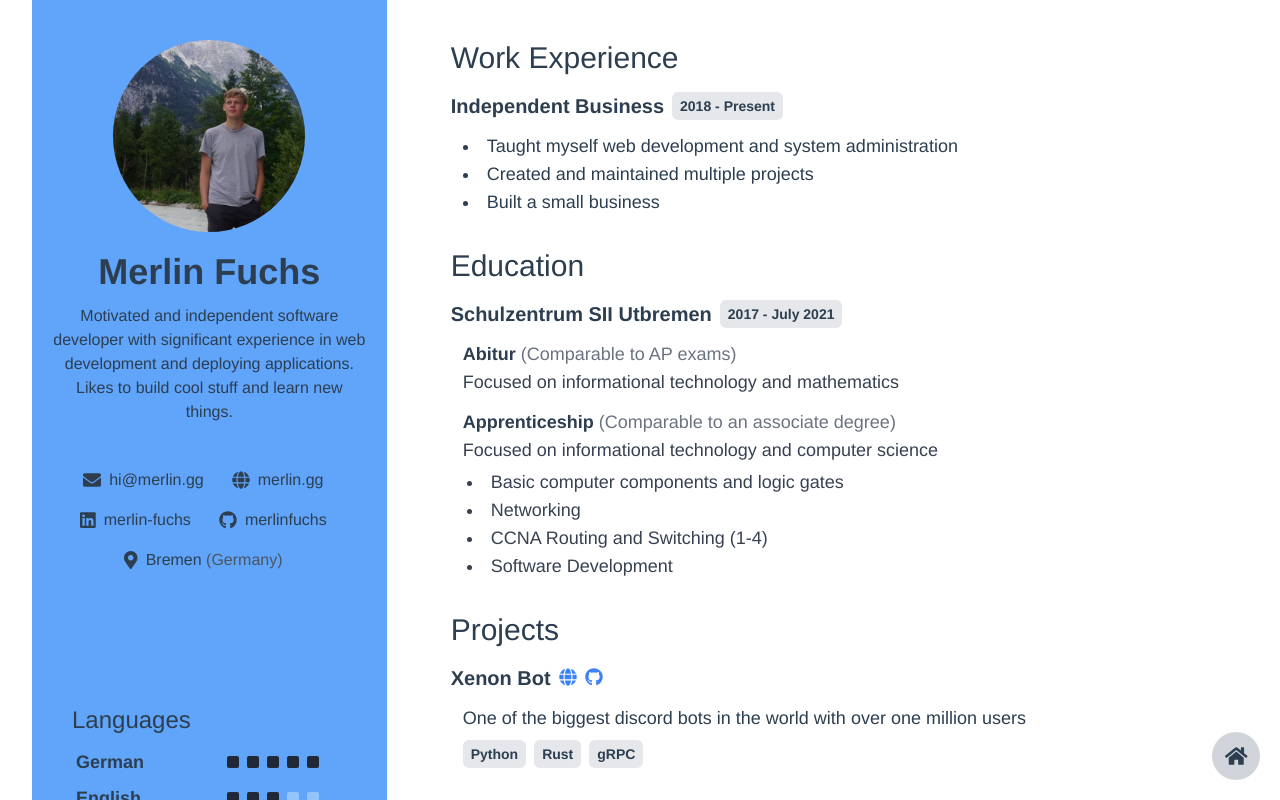
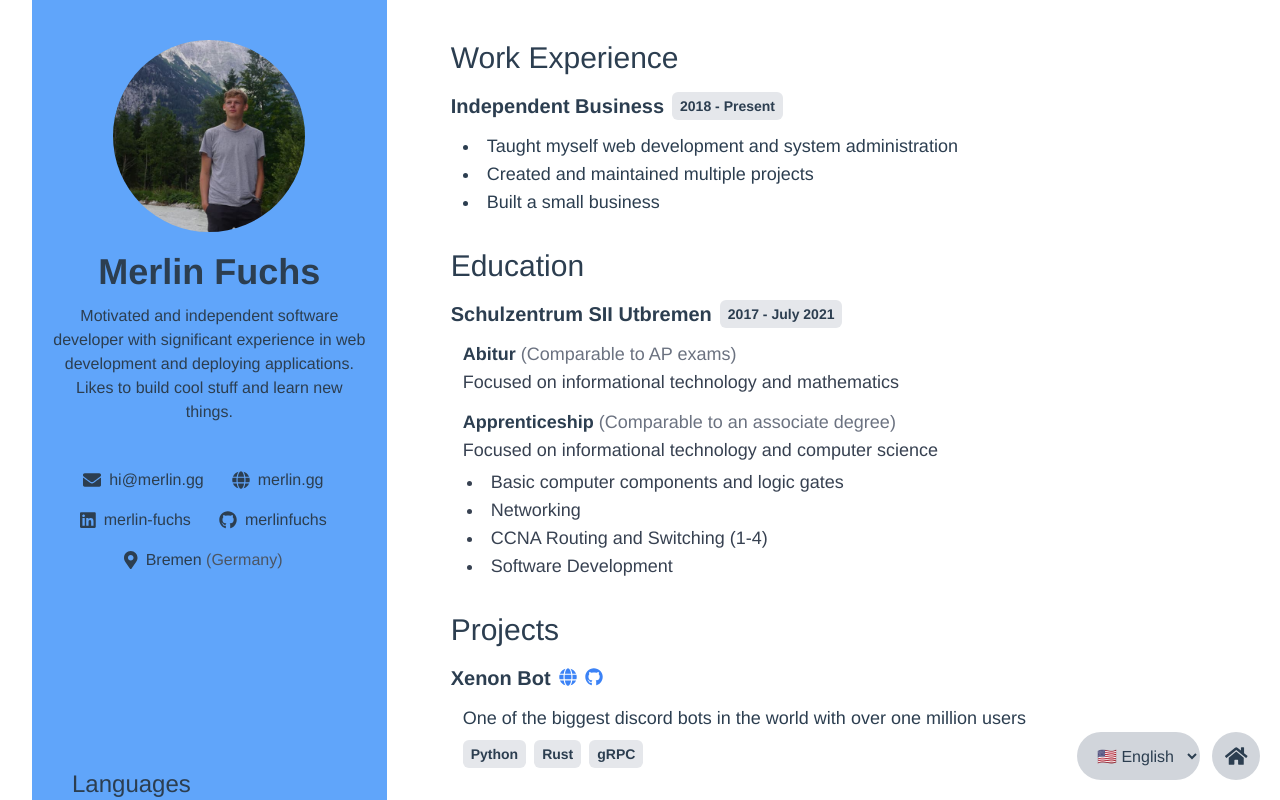
Before and after one commit to merlinfuchs/merlinfuchs, a Vue app in the folder app/: page /resume in a window 1280 px wide. Shown: the top 800 px of the page. Built offline with nearby package versions, Linux system fonts and the light colour scheme.

Commit message:
add localization

```diff
--- a/app/package.json
+++ b/app/package.json
@@ -5,7 +5,8 @@
   "scripts": {
     "serve": "vue-cli-service serve",
     "build": "vue-cli-service build",
-    "lint": "vue-cli-service lint"
+    "lint": "vue-cli-service lint",
+    "i18n:report": "vue-cli-service i18n:report --src \"./src/**/*.?(js|vue)\" --locales \"./src/locales/**/*.json\""
   },
   "dependencies": {
     "@fortawesome/fontawesome-svg-core": "^1.2.36",
@@ -15,9 +16,11 @@
     "@fortawesome/vue-fontawesome": "^2.0.2",
     "core-js": "^3.6.5",
     "vue": "^2.6.11",
+    "vue-i18n": "^8.25.0",
     "vue-router": "^3.5.2"
   },
   "devDependencies": {
+    "@intlify/vue-i18n-loader": "^1.1.0",
     "@vue/cli-plugin-babel": "~4.5.0",
     "@vue/cli-plugin-eslint": "~4.5.0",
     "@vue/cli-service": "~4.5.0",
@@ -27,6 +30,7 @@
     "eslint-plugin-vue": "^6.2.2",
     "postcss": "^7.0.36",
     "tailwindcss": "npm:@tailwindcss/postcss7-compat@^2.2.7",
+    "vue-cli-plugin-i18n": "~2.1.3",
     "vue-template-compiler": "^2.6.11"
   }
 }
--- /dev/null
+++ b/app/src/i18n.js
@@ -0,0 +1,23 @@
+import Vue from 'vue'
+import VueI18n from 'vue-i18n'
+
+Vue.use(VueI18n)
+
+function loadLocaleMessages () {
+  const locales = require.context('./locales', true, /[A-Za-z0-9-_,\s]+\.json$/i)
+  const messages = {}
+  locales.keys().forEach(key => {
+    const matched = key.match(/([A-Za-z0-9-_]+)\./i)
+    if (matched && matched.length > 1) {
+      const locale = matched[1]
+      messages[locale] = locales(key)
+    }
+  })
+  return messages
+}
+
+export default new VueI18n({
+  locale: process.env.VUE_APP_I18N_LOCALE || 'en',
+  fallbackLocale: process.env.VUE_APP_I18N_FALLBACK_LOCALE || 'en',
+  messages: loadLocaleMessages()
+})
--- /dev/null
+++ b/app/src/locales/de.json
@@ -0,0 +1,69 @@
+{
+  "resume": {
+    "profile": "Motivierter und unabhängiger Softwareentwickler mit Erfahrung im Bereich der Webentwicklung und Systemadministration. Mag es Ideen umzusetzen und neues zu lernen.",
+    "skills": {
+      "title": "Technische Skills"
+    },
+    "experience": {
+      "title": "Berufserfahrung",
+      "independent": {
+        "name": "Einzelunternehmen",
+        "period": "2018 - Heute",
+        "1": "Webentwicklung und Systemadministration selber beigebracht",
+        "2": "Mehrere Projekte umgesetzt und längerfristig verwaltet",
+        "3": "Ein kleines Unternehmen aufgebaut"
+      }
+    },
+    "education": {
+      "title": "Bildung",
+      "szut": {
+        "period": "2017 - Juli 2021",
+        "abitur": {
+          "name": "Abitur",
+          "compare": "",
+          "description": "Mit Fokus auf Informationstechnik und Mathematik"
+        },
+        "apprenticeship": {
+          "name": "Ausbildung",
+          "compare": "(Informationstechnischer Assistent)",
+          "description": "Mit Fokus auf Informationstechnik und Informatik",
+          "1": "Grumdlegender Aufbau von Computern und Logikgatter",
+          "2": "Netzwerktechnik",
+          "3": "CCNA Routing and Switching (1-4)",
+          "4": "Softwareentwicklung"
+        }
+      }
+    },
+    "projects": {
+      "title": "Projekte",
+      "xenon": {
+        "description": "Einer der größten Discord Bots der Welt mit über einer Millionen Nutzern"
+      },
+      "templates": {
+        "description": "Eine der größten Listen von öffentlichen Discord Server Templates"
+      },
+      "kite": {
+        "description": "A no-code platform for discord bots that allows its users to create their own bots"
+      },
+      "discord_club": {
+        "description": "Ein Tool, welches es tausenden von monatlichen Nutzern ermöglicht, angepasste Nachrichten für ihren Discord Server zu erstellen"
+      }
+    }
+  },
+  "languages": {
+    "title": "Sprachen",
+
+    "en": "Englisch",
+    "de": "Deutsch",
+    "es": "Spanisch",
+
+    "levels": {
+      "beginner": "Anfänger",
+      "intermediate": "Fortgeschritten",
+      "native": "Muttersprache"
+    }
+  },
+  "countries": {
+    "germany": "Deutschland"
+  }
+}
--- /dev/null
+++ b/app/src/locales/en.json
@@ -0,0 +1,69 @@
+{
+  "resume": {
+    "profile": "Motivated and independent software developer with significant experience in web development and deploying applications. Likes to build cool stuff and learn new things.",
+    "skills": {
+      "title": "Technical Skills"
+    },
+    "experience": {
+      "title": "Work Experience",
+      "independent": {
+        "name": "Independent Business",
+        "period": "2018 - Present",
+        "1": "Taught myself web development and system administration",
+        "2": "Created and maintained multiple projects",
+        "3": "Built a small business"
+      }
+    },
+    "education": {
+      "title": "Education",
+      "szut": {
+        "period": "2017 - July 2021",
+        "abitur": {
+          "name": "Abitur",
+          "compare": "(Comparable to AP exams)",
+          "description": "Focused on informational technology and mathematics"
+        },
+        "apprenticeship": {
+          "name": "Apprenticeship",
+          "compare": "(Comparable to an associate degree)",
+          "description": "Focused on informational technology and computer science",
+          "1": "Basic computer components and logic gates",
+          "2": "Networking",
+          "3": "CCNA Routing and Switching (1-4)",
+          "4": "Software Development"
+        }
+      }
+    },
+    "projects": {
+      "title": "Projects",
+      "xenon": {
+        "description": "One of the biggest discord bots in the world with over one million users"
+      },
+      "templates": {
+        "description": "One of the biggest community driven collection of discord server templates"
+      },
+      "kite": {
+        "description": "A no-code platform for discord bots that allows its users to create their own bots"
+      },
+      "discord_club": {
+        "description": "A tool that allows thousands of users to create custom messages for their discord server"
+      }
+    }
+  },
+  "languages": {
+    "title": "Languages",
+
+    "en": "English",
+    "de": "German",
+    "es": "Spanish",
+
+    "levels": {
+      "beginner": "Beginner",
+      "intermediate": "Intermediate",
+      "native": "Native"
+    }
+  },
+  "countries": {
+    "germany": "Germany"
+  }
+}
--- a/app/src/main.js
+++ b/app/src/main.js
@@ -9,6 +9,7 @@ import {faSquare} from "@fortawesome/free-regular-svg-icons";
 import {faDiscord, faTwitter, faInstagram, faLinkedin, faGithub} from "@fortawesome/free-brands-svg-icons";
 import VueRouter from 'vue-router'
 import router from "./router";
+import i18n from './i18n'
 
 library.add(faDiscord)
 library.add(faTwitter)
@@ -31,5 +32,6 @@ Vue.use(VueRouter)
 
 new Vue({
     render: h => h(App),
+    i18n,
     router
 }).$mount('#app')
--- a/app/src/views/Resume.vue
+++ b/app/src/views/Resume.vue
@@ -6,10 +6,7 @@
                     <div class="flex-auto text-center">
                         <img src="@/assets/me.jpg" alt="" class="w-48 rounded-full mx-auto mb-5">
                         <h1 class="text-4xl font-bold mb-3">Merlin Fuchs</h1>
-                        <div>
-                            Motivated and independent software developer with significant experience in web development
-                            and deploying applications. Likes to build cool stuff and learn new things.
-                        </div>
+                        <div>{{$t('resume.profile')}}</div>
 
                         <div class="flex flex-wrap mt-10 mb-20 justify-center">
                             <a class="px-2 py-1 hover:bg-blue-300 rounded-md transition-all transition-75 flex items-center mr-3 mb-2"
@@ -35,16 +32,16 @@
                             </a>
                             <div class="px-2 py-1 flex items-center mr-3 mb-2">
                                 <font-awesome-icon :icon="['fas', 'map-marker-alt']" class="text-lg mr-2"/>
-                                <div>Bremen <span class="text-gray-600">(Germany)</span></div>
+                                <div>Bremen <span class="text-gray-600">({{$t('countries.germany')}})</span></div>
                             </div>
                         </div>
                     </div>
                     <div class="flex-initial text-lg ml-5">
                         <div class="mb-10">
-                            <h3 class="text-2xl mb-3">Languages</h3>
+                            <h3 class="text-2xl mb-3">{{$t('languages.title')}}</h3>
                             <div class="mr-10 mb-2 px-1">
                                 <div class="flex items-center">
-                                    <div class="flex-auto font-bold">German</div>
+                                    <div class="flex-auto font-bold">{{$t('languages.de')}}</div>
                                     <div class="flex-initial flex items-center group relative cursor-pointer">
                                         <div class="w-3 h-3 bg-gray-800 rounded-sm mx-1"></div>
                                         <div class="w-3 h-3 bg-gray-800 rounded-sm mx-1"></div>
@@ -53,14 +50,14 @@
                                         <div class="w-3 h-3 bg-gray-800 rounded-sm mx-1"></div>
 
                                         <div class="absolute text-sm hidden group-hover:block left-28 bg-gray-300 px-2 py-2 rounded-md">
-                                            Native
+                                            {{$t('languages.levels.native')}}
                                         </div>
                                     </div>
                                 </div>
                             </div>
                             <div class="mr-10 mb-2 px-1 group">
                                 <div class="flex items-center">
-                                    <div class="flex-auto font-bold">English</div>
+                                    <div class="flex-auto font-bold">{{$t('languages.en')}}</div>
                                     <div class="flex-initial flex items-center group relative cursor-pointer">
                                         <div class="w-3 h-3 bg-gray-800 rounded-sm mx-1"></div>
                                         <div class="w-3 h-3 bg-gray-800 rounded-sm mx-1"></div>
@@ -69,14 +66,14 @@
                                         <div class="w-3 h-3 bg-blue-300 rounded-sm mx-1"></div>
 
                                         <div class="absolute text-sm hidden group-hover:block left-28 bg-gray-300 px-2 py-2 rounded-md">
-                                            Intermediate
+                                            {{$t('languages.levels.intermediate')}}
                                         </div>
                                     </div>
                                 </div>
                             </div>
                             <div class="mr-10 px-1 group">
                                 <div class="flex items-center">
-                                    <div class="flex-auto font-bold">Spanish</div>
+                                    <div class="flex-auto font-bold">{{$t('languages.es')}}</div>
                                     <div class="flex-initial flex items-center group relative cursor-pointer">
                                         <div class="w-3 h-3 bg-gray-800 rounded-sm mx-1"></div>
                                         <div class="w-3 h-3 bg-blue-300 rounded-sm mx-1"></div>
@@ -85,7 +82,7 @@
                                         <div class="w-3 h-3 bg-blue-300 rounded-sm mx-1"></div>
 
                                         <div class="absolute text-sm hidden group-hover:block left-28 bg-gray-300 px-2 py-2 rounded-md">
-                                            Beginner
+                                            {{$t('languages.levels.beginner')}}
                                         </div>
                                     </div>
                                 </div>
@@ -93,7 +90,7 @@
                         </div>
 
                         <div class="mb-10">
-                            <h3 class="text-2xl mb-3">Technical Skills</h3>
+                            <h3 class="text-2xl mb-3">{{$t('resume.skills.title')}}</h3>
                             <div class="flex flex-wrap items-center text-sm font-bold px-1">
                                 <div class="px-2 py-1 rounded-md bg-blue-300 mr-2 mb-2">Python</div>
                                 <div class="px-2 py-1 rounded-md bg-blue-300 mr-2 mb-2">JavaScript</div>
@@ -114,69 +111,62 @@
                                 <div class="px-2 py-1 rounded-md bg-blue-300 mr-2 mb-2">Kubernetes</div>
                             </div>
                         </div>
-
-                        <!-- <div class="mb-10">
-                            <h3 class="text-2xl mb-3">Interests</h3>
-                            <div class="flex flex-wrap items-center text-sm font-bold px-1">
-                                <div class="px-2 py-1 rounded-md bg-blue-300 mr-2 mb-2">Computer Science</div>
-                                <div class="px-2 py-1 rounded-md bg-blue-300 mr-2 mb-2">Psychology</div>
-                                <div class="px-2 py-1 rounded-md bg-blue-300 mr-2 mb-2">Philosophy</div>
-                            </div>
-                        </div> -->
                     </div>
                 </div>
                 <div class="flex-auto lg:w-8/12 pt-10 px-5 lg:pl-16 text-lg">
                     <div class="mb-8">
-                        <h3 class="text-3xl mb-4">Work Experience</h3>
+                        <h3 class="text-3xl mb-4">{{$t('resume.experience.title')}}</h3>
                         <div>
                             <div class="font-bold flex flex-col sm:flex-row sm:items-center mb-3">
-                                <div class="text-xl mr-2">Independent Business</div>
-                                <div class="px-2 py-1 bg-gray-200 rounded-md text-sm text-center mt-1 sm:mt-0">2018 - Present</div>
+                                <div class="text-xl mr-2">{{$t('resume.experience.independent.name')}}</div>
+                                <div class="px-2 py-1 bg-gray-200 rounded-md text-sm text-center mt-1 sm:mt-0">
+                                    {{$t('resume.experience.independent.period')}}
+                                </div>
                             </div>
                             <div class="ml-3">
                                 <ul class="list-inside list-disc">
-                                    <li>Taught myself web development and system administration</li>
-                                    <li>Created and maintained multiple projects</li>
-                                    <li>Built a small business</li>
+                                    <li>{{$t('resume.experience.independent.1')}}</li>
+                                    <li>{{$t('resume.experience.independent.2')}}</li>
+                                    <li>{{$t('resume.experience.independent.3')}}</li>
                                 </ul>
                             </div>
                         </div>
                     </div>
                     <div class="mb-8">
-                        <h3 class="text-3xl mb-4">Education</h3>
+                        <h3 class="text-3xl mb-4">{{$t('resume.education.title')}}</h3>
                         <div>
                             <div class="font-bold flex flex-col sm:flex-row sm:items-center mb-3">
                                 <div class="text-xl mr-2">Schulzentrum SII Utbremen</div>
-                                <div class="px-2 py-1 bg-gray-200 rounded-md text-sm text-center mt-1 sm:mt-0">2017 - July 2021</div>
+                                <div class="px-2 py-1 bg-gray-200 rounded-md text-sm text-center mt-1 sm:mt-0">
+                                    {{$t('resume.education.szut.period')}}
+                                </div>
                             </div>
                             <div class="mb-3 ml-3">
                                 <div>
-                                    <span class="font-bold">Abitur</span>
-                                    <span class="text-gray-500"> (Comparable to AP exams)</span>
+                                    <span class="font-bold">{{$t('resume.education.szut.abitur.name')}}</span>
+                                    <span class="text-gray-500"> {{$t('resume.education.szut.abitur.compare')}}</span>
                                 </div>
-                                <div class="text-gray-700">
-                                    Focused on informational technology and mathematics
-                                </div>
+                                <div class="text-gray-700">{{$t('resume.education.szut.abitur.description')}}</div>
                             </div>
                             <div class="ml-3">
                                 <div>
-                                    <span class="font-bold">Apprenticeship</span>
-                                    <span class="text-gray-500"> (Comparable to an associate degree)</span>
+                                    <span class="font-bold">{{$t('resume.education.szut.apprenticeship.name')}}</span>
+                                    <span class="text-gray-500"> {{$t('resume.education.szut.apprenticeship.compare')}}</span>
                                 </div>
                                 <div class="text-gray-700">
-                                    Focused on informational technology and computer science
+                                    {{$t('resume.education.szut.apprenticeship.description')}}
                                     <ul class="list-inside list-disc ml-1 mt-1">
-                                        <li>Basic computer components and logic gates</li>
-                                        <li>Networking</li>
-                                        <li>CCNA Routing and Switching (1-4)</li>
-                                        <li>Software Development</li>
+                                        <li>{{$t('resume.education.szut.apprenticeship.1')}}</li>
+                                        <li>{{$t('resume.education.szut.apprenticeship.2')}}</li>
+                                        <li>{{$t('resume.education.szut.apprenticeship.3')}}</li>
+                                        <li>{{$t('resume.education.szut.apprenticeship.4')}}</li>
                                     </ul>
                                 </div>
                             </div>
                         </div>
                     </div>
                     <div class="mb-8">
-                        <h3 class="text-3xl mb-4">Projects</h3>
+                        <h3 class="text-3xl mb-4">{{$t('resume.projects.title')}}</h3>
                         <div class="mb-8">
                             <div class="font-bold flex items-center mb-3">
                                 <div class="text-xl mr-2">Xenon Bot</div>
@@ -190,7 +180,7 @@
                                 </a>
                             </div>
                             <div class="ml-3">
-                                One of the biggest discord bots in the world with over one million users
+                                {{$t('resume.projects.xenon.description')}}
                                 <div class="flex flex-wrap mt-2 text-sm font-bold">
                                     <div class="px-2 py-1 bg-gray-200 rounded-md mr-2">Python</div>
                                     <div class="px-2 py-1 bg-gray-200 rounded-md mr-2">Rust</div>
@@ -207,7 +197,7 @@
                                 </a>
                             </div>
                             <div class="ml-3">
-                                One of the biggest community driven collection of discord server templates
+                                {{$t('resume.projects.templates.description')}}
                                 <div class="flex flex-wrap mt-2 text-sm font-bold">
                                     <div class="px-2 py-1 bg-gray-200 rounded-md mr-2">Python</div>
                                     <div class="px-2 py-1 bg-gray-200 rounded-md mr-2">JavaScript</div>
@@ -228,7 +218,7 @@
                                 </a>
                             </div>
                             <div class="ml-3">
-                                A no-code platform for discord bots that allows its users to create their own bots
+                                {{$t('resume.projects.kite.description')}}
                                 <div class="flex flex-wrap mt-2 text-sm font-bold">
                                     <div class="px-2 py-1 bg-gray-200 rounded-md mr-2">VueJS</div>
                                     <div class="px-2 py-1 bg-gray-200 rounded-md mr-2">Tailwind</div>
@@ -237,7 +227,7 @@
                                 </div>
                             </div>
                         </div>
-                        <div class="mb-8">
+                        <div class="pb-16">
                             <div class="font-bold flex items-center mb-3">
                                 <div class="text-xl mr-2">discord.club</div>
                                 <a href="https://discord.club" target="_blank">
@@ -250,7 +240,7 @@
                                 </a>
                             </div>
                             <div class="ml-3">
-                                A tool that allows thousands of users to create custom messages for their discord server
+                                {{$t('resume.projects.discord_club.description')}}
                                 <div class="flex flex-wrap mt-2 text-sm font-bold">
                                     <div class="px-2 py-1 bg-gray-200 rounded-md mr-2">VueJS</div>
                                     <div class="px-2 py-1 bg-gray-200 rounded-md mr-2">Bootstrap</div>
@@ -263,12 +253,34 @@
             </div>
         </div>
 
-        <router-link class="fixed bottom-5 right-5 h-12 w-12 rounded-full bg-gray-300 hover:bg-gray-200 flex items-center justify-center" to="/">
-            <font-awesome-icon :icon="['fas', 'home']" class="text-xl"/>
-        </router-link>
+        <div class="fixed bottom-5 right-5 flex">
+            <select v-model="locale" class="h-12 bg-gray-300 rounded-full mr-3 cursor-pointer pl-4 pr-1">
+                <option value="en">🇺🇸 {{$t('languages.en')}}</option>
+                <option value="de">🇩🇪 {{$t('languages.de')}}</option>
+            </select>
+            <router-link class="h-12 w-12 rounded-full bg-gray-300 hover:bg-gray-200 flex items-center justify-center"
+                         to="/">
+                <font-awesome-icon :icon="['fas', 'home']" class="text-xl"/>
+            </router-link>
+        </div>
     </div>
 </template>
 
 <script>
-    export default {}
+    export default {
+        mounted() {
+            this.locale = localStorage.getItem('locale') ?? 'en'
+        },
+        computed: {
+            locale: {
+                get() {
+                    return this.$i18n.locale
+                },
+                set(newValue) {
+                    localStorage.setItem('locale', newValue)
+                    this.$i18n.locale = newValue
+                }
+            }
+        }
+    }
 </script>
```
Also changed, not shown: app/src/components/HelloI18n.vue (added, +17 -0 lines), app/vue.config.js (+9 -0 lines), 2 other files (tests, documents, lock files or other folders).
